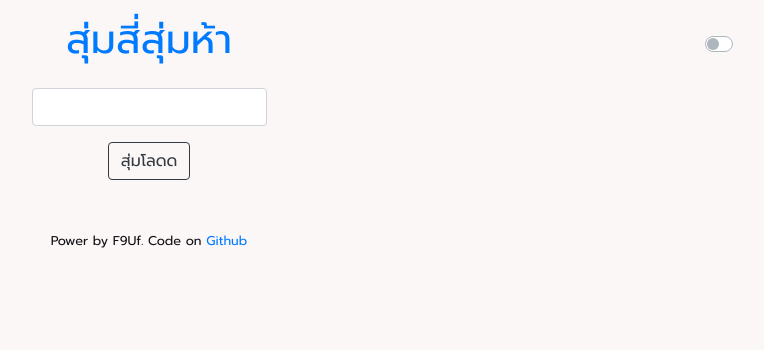
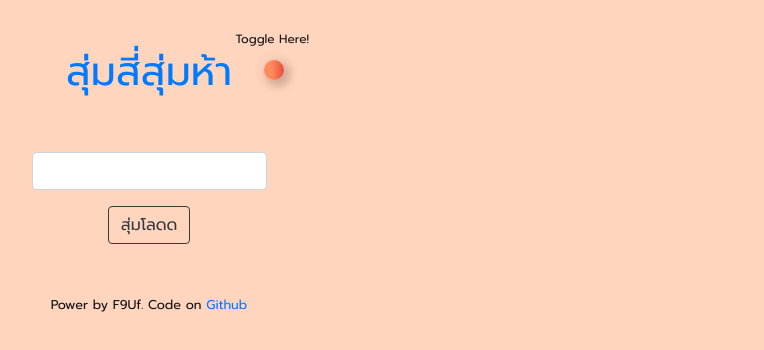
Before and after one commit to F9Uf/vue-random-choic, a Vue app: page / in a window 1280 px wide. Shown: the top 350 px of the page, without its empty margins (491-1255 px from the left). Built offline with nearby package versions, Linux system fonts and the light colour scheme; a small style sheet from the web is missing; what vue-input-autowidth would draw is missing.

Commit message:
change btn toggle theme

```diff
--- a/package.json
+++ b/package.json
@@ -9,7 +9,8 @@
   "dependencies": {
     "register-service-worker": "^1.6.2",
     "vue": "^2.6.10",
-    "vue-input-autowidth": "^1.0.5"
+    "vue-input-autowidth": "^1.0.5",
+    "vue2-animate": "^2.1.0"
   },
   "devDependencies": {
     "@vue/cli-plugin-pwa": "^3.9.0",
--- a/public/css/style.css
+++ b/public/css/style.css
@@ -2,13 +2,13 @@ body {
     font-family: 'Prompt', sans-serif;
 }
 body.night {
-    background-color: rgb(17, 17, 22);
+    background-color: #4f4f7a;
     color: white;
     transition: .3s all;
 }
 
 body.morning {
-    background-color: rgb(252, 247, 247);
+    background-color: #ffd5be;
     color: rgb(17, 17, 22);
     transition: .3s all;
 }
@@ -35,3 +35,10 @@ button.close {
     /* min-width: 50px !important;
     max-width: 400px !important; */
 }
+
+.toggle-text {
+    font-size: 12px;
+    position: fixed;
+    top: 30px;
+    right: calc(50% - 160px);
+}
--- a/src/App.vue
+++ b/src/App.vue
@@ -1,25 +1,16 @@
 <template>
   <div id="app" class="container">
     <!-- header box -->
-    <div class="row sticky-top py-3 align-items-end" style="z-index: 9999;">
+    <span class="toggle-text">Toggle Here! </span>
+    <div class="row sticky-top py-5 align-items-end">
       <div class="col-auto mx-auto">
-        <h1 class="display-5"><a href="/">สุ่มสี่สุ่มห้า</a></h1>
-      </div>
-    </div>
-    <!-- nav bar -->
-    <div class="row fixed-top py-4 ">
-      <div class="col-auto py-2 ml-auto mr-5">
-        <div class="custom-control custom-switch">
-          <input type="checkbox"
-            class="custom-control-input"
-            id="toggle"
-            v-model="isDarkMode"
-            true-value="night"
-            false-value="morning"
-            @change="toggleTheme($event)"
-          >
-          <label for="toggle" class="custom-control-label"></label>
-        </div>
+        <h1 class="display-5">
+          <transition name="fadeUp">
+            <sun v-if="bodyMode === 'morning'" @click.native="toggleTheme()"></sun>
+            <moon v-if="bodyMode === 'night'" @click.native="toggleTheme()"></moon>
+          </transition>
+          <a href="/">สุ่มสี่สุ่มห้า</a>
+        </h1>
       </div>
     </div>
     <!-- random list box -->
@@ -74,16 +65,21 @@
 </template>
 
 <script>
+import Sun from './Sun'
+import Moon from './Moon'
 
 export default {
   name: 'app',
+  components: {
+    Sun, Moon
+  },
   data () {
     return {
       list: [],
       newList: '',
       selectedIndex: null,
       randomResult: {},
-      isDarkMode: document.body.className,
+      bodyMode: document.body.className,
     }
   },
   methods: {
@@ -113,16 +109,16 @@ export default {
 
     random() {
       if (this.list.length < 2) {
-        this.randomResult = null;
+        this.randomResult = {};
       } else {
         const randomIndex = Math.floor(Math.random() * this.list.length);
         this.randomResult = this.list[randomIndex];
       }
     },
 
-    toggleTheme(e) {
-      document.body.className = e.target.checked ? 'night': 'morning';
-      this.isDarkMode = e.target.checked ? 'night': 'morning';
+    toggleTheme() {
+      document.body.className = document.body.className === 'morning' ? 'night': 'morning';
+      this.bodyMode = document.body.className;
     }
   },
 
--- /dev/null
+++ b/src/Moon.vue
@@ -0,0 +1,50 @@
+<template>
+  <div class="overlay">
+      <div class="moonshine"></div>
+  </div>
+</template>
+
+<script>
+export default {
+
+}
+</script>
+
+<style scoped>
+.overlay {
+  /* display: inline-flex; */
+  position: fixed;
+  top: 60px;
+  right: calc(50% - 150px);
+  z-index: 9999;
+  /* transform: translateY(-50%); */
+}
+.moonshine {
+  display: block;
+  width: 20px;
+  height: 20px;
+  border-radius: 50%;
+  /* position: fixed; */
+  margin: 0 15px;
+  cursor: pointer;
+  transition: .3s all;
+  animation: moon-rays 3s infinite;
+}
+
+@keyframes moon-rays
+{
+  0% {
+    box-shadow: 4px 4px 0px 0px #fff,
+                10px 10px 10px 1px rgba(0, 0, 0, 0.1);
+  }
+
+  50% {
+    box-shadow: 5px 1px 0px 0px #fff,
+                10px 10px 10px 1px rgba(0, 0, 0, 0.1);
+  }
+  100% {
+    box-shadow: 4px 4px 0px 0px #fff,
+                10px 10px 10px 1px rgba(0, 0, 0, 0.1);
+  }
+}
+</style>
--- /dev/null
+++ b/src/Sun.vue
@@ -0,0 +1,48 @@
+<template>
+  <div class="overlay">
+      <div class="sun"></div>
+  </div>
+</template>
+
+<script>
+export default {
+
+}
+</script>
+
+<style scoped>
+.overlay {
+  display: inline-flex;
+  position: fixed;
+  top: 60px;
+  right: calc(50% - 150px);
+  z-index: 9999;
+  /* transform: translateY(-50%); */
+}
+
+.sun {
+  display: block;
+  width: 20px;
+  height: 20px;
+  background: linear-gradient(to right, #ff8a5c 40%,#e74c3c 100%);
+  border-radius: 50%;
+  /* position: fixed; */
+  margin: 0 15px;
+  animation: sun-rays 3s infinite;
+  cursor: pointer;
+  /* transition: .3s all; */
+}
+
+@keyframes sun-rays
+{
+  0% {
+    box-shadow: 0 0 0 0px rgba(255, 26, 0, 0.2),
+                4px 4px 10px 2px rgba(0, 0, 0, 0.2);
+  }
+  100% {
+    box-shadow: 0 0 0 10px rgba(0, 0, 0, 0),
+                4px 4px 10px 2px rgba(0, 0, 0, 0.2);
+  }
+}
+
+</style>
--- a/src/main.js
+++ b/src/main.js
@@ -2,6 +2,7 @@ import Vue from 'vue'
 import App from './App.vue'
 import './registerServiceWorker'
 import VueInputAutoWidth from 'vue-input-autowidth'
+require('vue2-animate/dist/vue2-animate.min.css');
 
 Vue.config.productionTip = false
 
```
Also changed, not shown: 1 other file (tests, documents, lock files or other folders).
